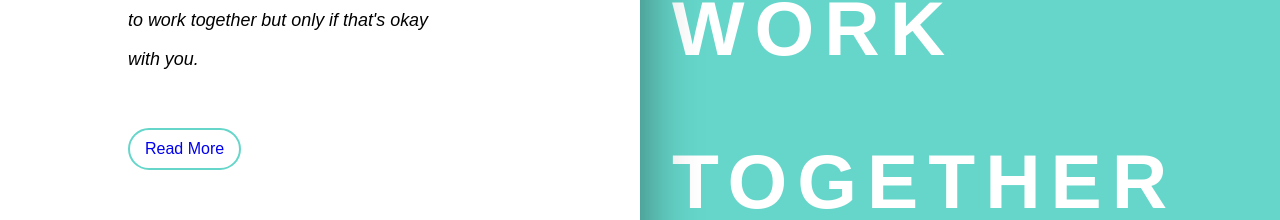
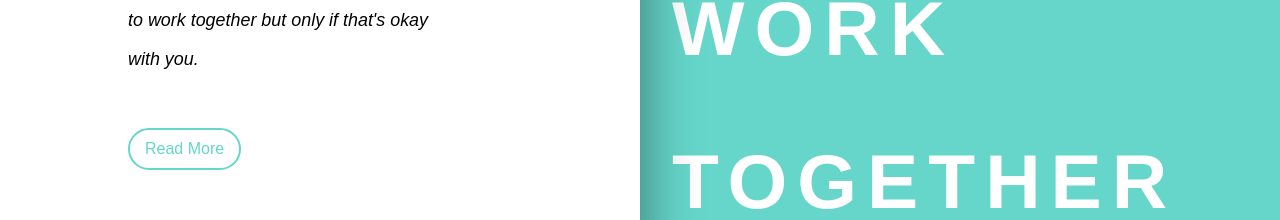
Before and after one commit to mohitkr0001/PersonalWeb, a plain HTML site: page index.html in a window 1280 px wide. Shown: the part 1172-1392 px from the top of the page. Drawn offline with Linux system fonts and the light colour scheme.

Commit message:
Adding color

```diff
--- a/css/style.css
+++ b/css/style.css
@@ -163,6 +163,7 @@ span{
 	text-align:center;
 	margin-top:50px;
 	display:inline-block;
+	color:#66d6ca;
 	border:2px solid #66d6ca;
 	border-radius: 30px;
 	padding:10px 15px;
```
